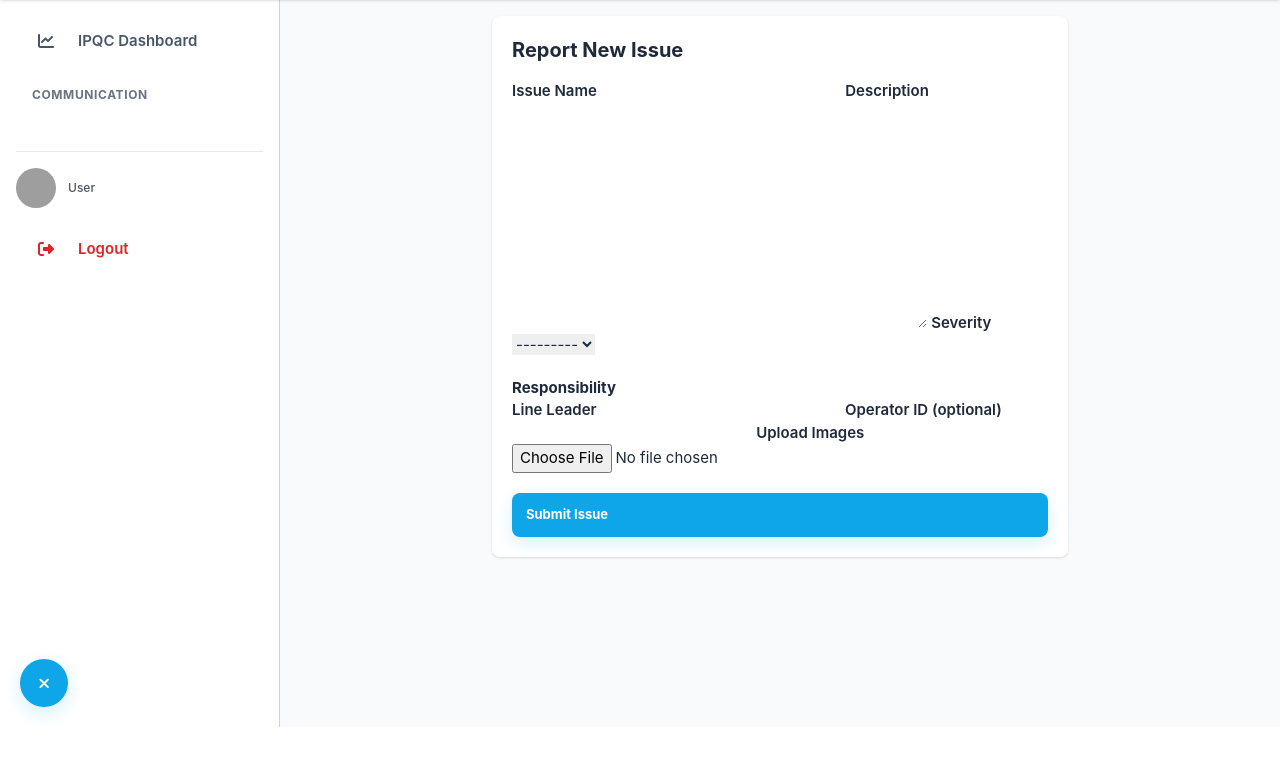
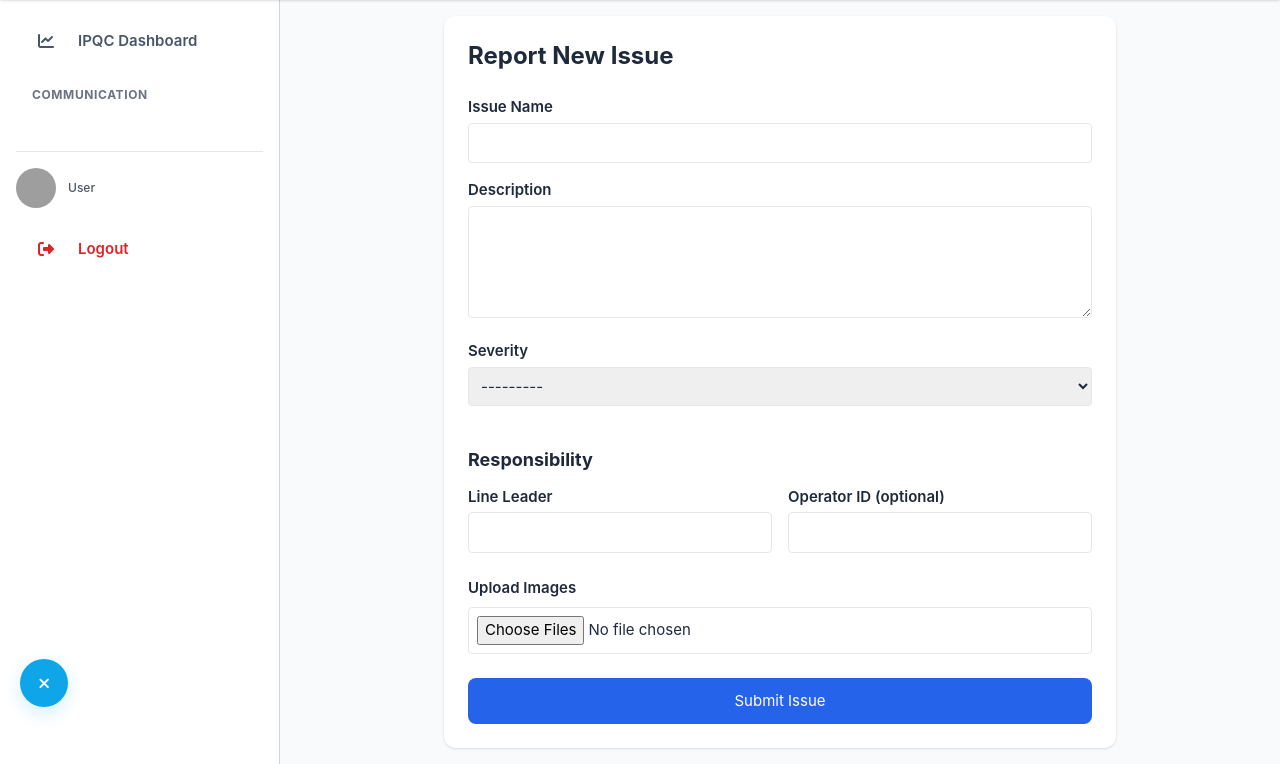
Before and after one commit to MrSingh0729/transs_flow_final, a Django app: page /issues/create/ in a window 1280 px wide. Shown: the part 73-837 px from the top of the page. Before the commit the page ends 800 px from the top, so only its background shows below. Run offline with Django 5.2, Linux system fonts and the light colour scheme; some libraries are stand-ins or nearby versions; grey boxes are pictures that could not be loaded.

Commit message:
1.0.0.00

```diff
--- /dev/null
+++ b/transs_flow/core/templatetags/form_filters.py
@@ -0,0 +1,7 @@
+from django import template
+
+register = template.Library()
+
+@register.filter(name='add_class')
+def add_class(field, css):
+    return field.as_widget(attrs={"class": css})
--- a/transs_flow/templates/core/create_issue.html
+++ b/transs_flow/templates/core/create_issue.html
@@ -1,35 +1,52 @@
 {% extends 'base.html' %}
+{% load form_filters %}
 {% block title %}Report Issue{% endblock %}
 
 {% block content %}
-<div class="bg-white p-5 rounded-lg shadow max-w-xl mx-auto">
+<div class="max-w-2xl mx-auto bg-white p-6 rounded-xl shadow">
 
-    <h1 class="text-xl font-bold mb-4">Report New Issue</h1>
+    <h1 class="text-2xl font-bold mb-6">Report New Issue</h1>
 
     <form method="POST" enctype="multipart/form-data">
         {% csrf_token %}
 
-        <label class="font-semibold">Issue Name</label>
-        {{ form.issue_name }}
+        <!-- ISSUE NAME -->
+        <label class="block font-semibold mb-1">Issue Name</label>
+        {{ form.issue_name|add_class:"w-full border p-2 rounded mb-4" }}
 
-        <label class="font-semibold mt-3">Description</label>
-        {{ form.description }}
+        <!-- DESCRIPTION -->
+        <label class="block font-semibold mb-1">Description</label>
+        {{ form.description|add_class:"w-full border p-2 rounded mb-4 h-28" }}
 
-        <label class="font-semibold mt-3">Severity</label>
-        {{ form.severity }}
+        <!-- SEVERITY -->
+        <label class="block font-semibold mb-1">Severity</label>
+        {{ form.severity|add_class:"w-full border p-2 rounded mb-4" }}
 
-        <h3 class="mt-5 font-bold">Responsibility</h3>
+        <h3 class="mt-6 mb-3 font-bold text-lg">Responsibility</h3>
 
-        <label class="font-semibold">Line Leader</label>
-        {{ form.line_leader }}
+        <!-- LINE LEADER + OPERATOR ID -->
+        <div class="grid grid-cols-1 md:grid-cols-2 gap-4">
+            <div>
+                <label class="block font-semibold mb-1">Line Leader</label>
+                {{ form.line_leader|add_class:"w-full border p-2 rounded" }}
+            </div>
 
-        <label class="mt-3 font-semibold">Operator ID (optional)</label>
-        {{ form.operator_id }}
+            <div>
+                <label class="block font-semibold mb-1">Operator ID (optional)</label>
+                {{ form.operator_id|add_class:"w-full border p-2 rounded" }}
+            </div>
+        </div>
 
-        <label class="mt-4 font-semibold">Upload Images</label>
-        {{ img_form.images }}
+        <!-- IMAGE UPLOAD -->
+        <label class="block font-semibold mt-6 mb-2">Upload Images</label>
+        <input type="file" name="images" multiple accept="image/*" capture="camera"
+               class="border p-2 rounded w-full">
 
-        <button class="btn btn-primary mt-5 w-full">Submit Issue</button>
+        <!-- SUBMIT BUTTON -->
+        <button class="w-full bg-blue-600 text-white p-3 rounded-lg mt-6 hover:bg-blue-700">
+            Submit Issue
+        </button>
     </form>
+
 </div>
 {% endblock %}
```
